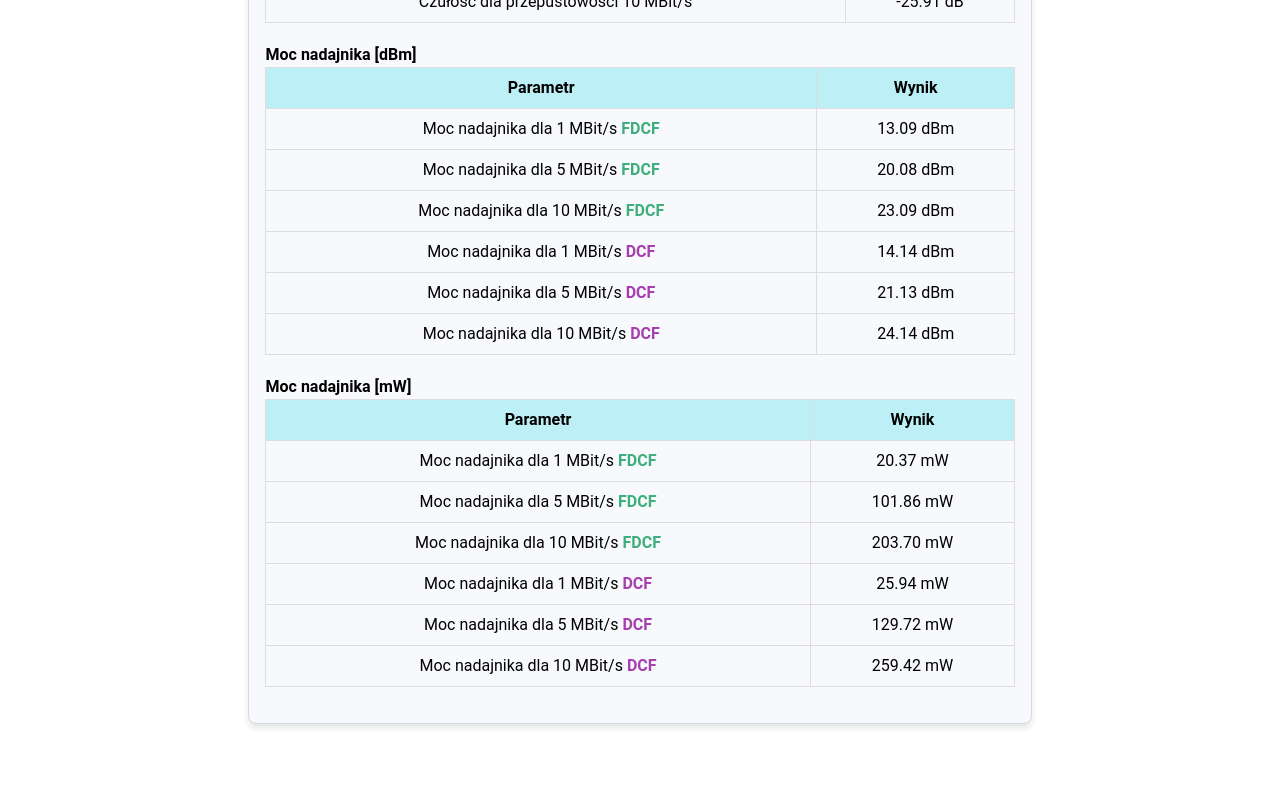
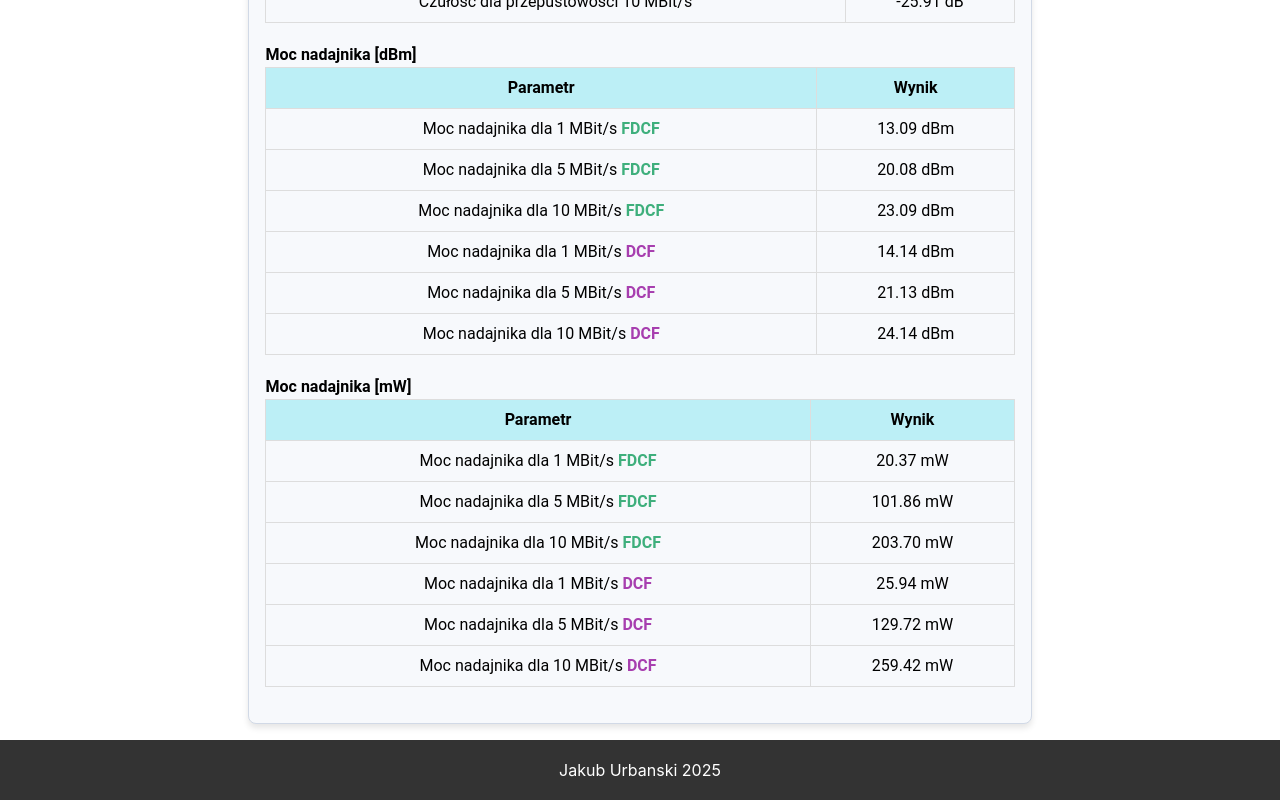
Before and after one commit to frogalo/transmision, a React (Create React App) app: page / in a window 1280 px wide. Shown: the part 3192-3992 px from the top of the page. Before the commit the page ends 3932 px from the top, so only its background shows below. Built offline with nearby package versions, Linux system fonts and the light colour scheme.

Commit message:
added footer

```diff
--- a/src/App.js
+++ b/src/App.js
@@ -16,6 +16,7 @@ import iloscFotonow from "./images/iloscFotonow.png"
 import czuloscFotoidy from "./images/czuloscFotoidy.png"
 import tlumienieDCF from "./images/tlumienieDCF.png"
 import tlumienieFDCF from "./images/tlumienieFDCF.png"
+import Footer from "./Footer";
 
 const Container = styled.div`
     padding: 16px;
@@ -747,8 +748,10 @@ const App = () => {
                     </tbody>
                 </Table>
             </Container>
+            <Footer/>
         </>
     );
 };
 
+
 export default App;
--- /dev/null
+++ b/src/Footer.js
@@ -0,0 +1,22 @@
+import React from 'react';
+import styled from 'styled-components';
+
+const FooterContainer = styled.footer`
+  display: flex;
+  justify-content: center;
+  align-items: center;
+  height: 60px;
+  background-color: #333;
+  color: #fff;
+  font-size: 16px;
+`;
+
+const Footer = () => {
+    return (
+        <FooterContainer>
+            <p>Jakub Urbanski 2025</p>
+        </FooterContainer>
+    );
+};
+
+export default Footer;
```
